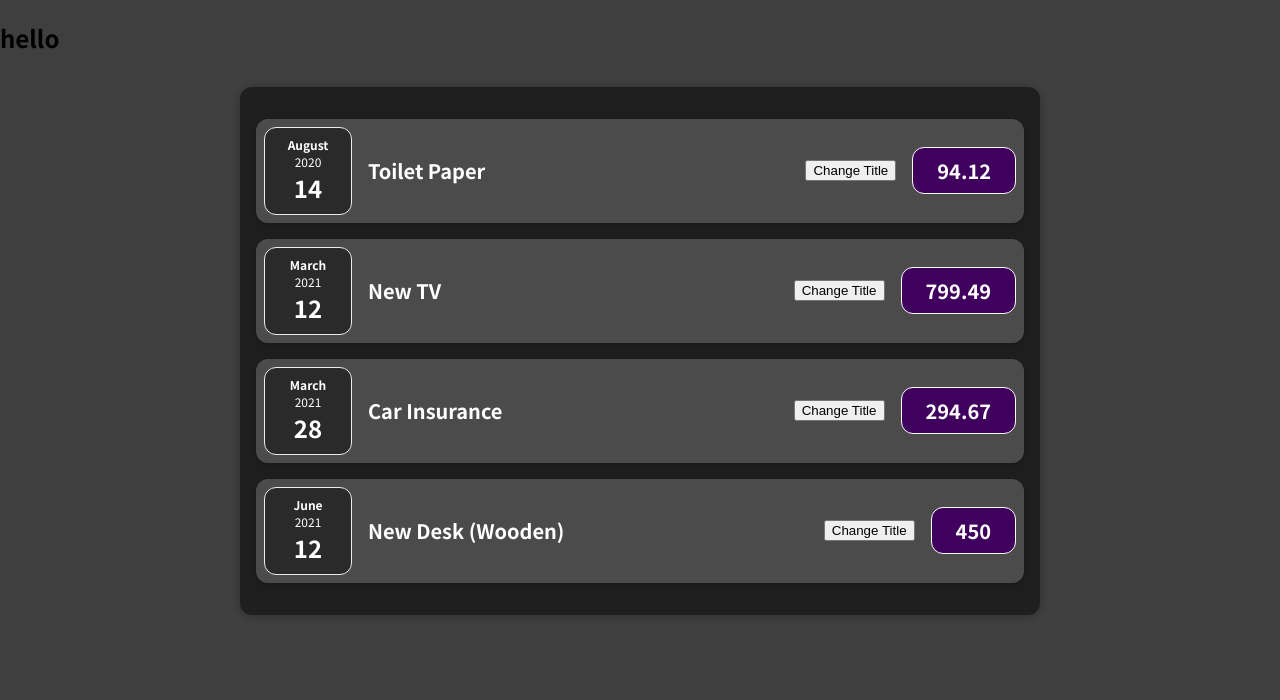
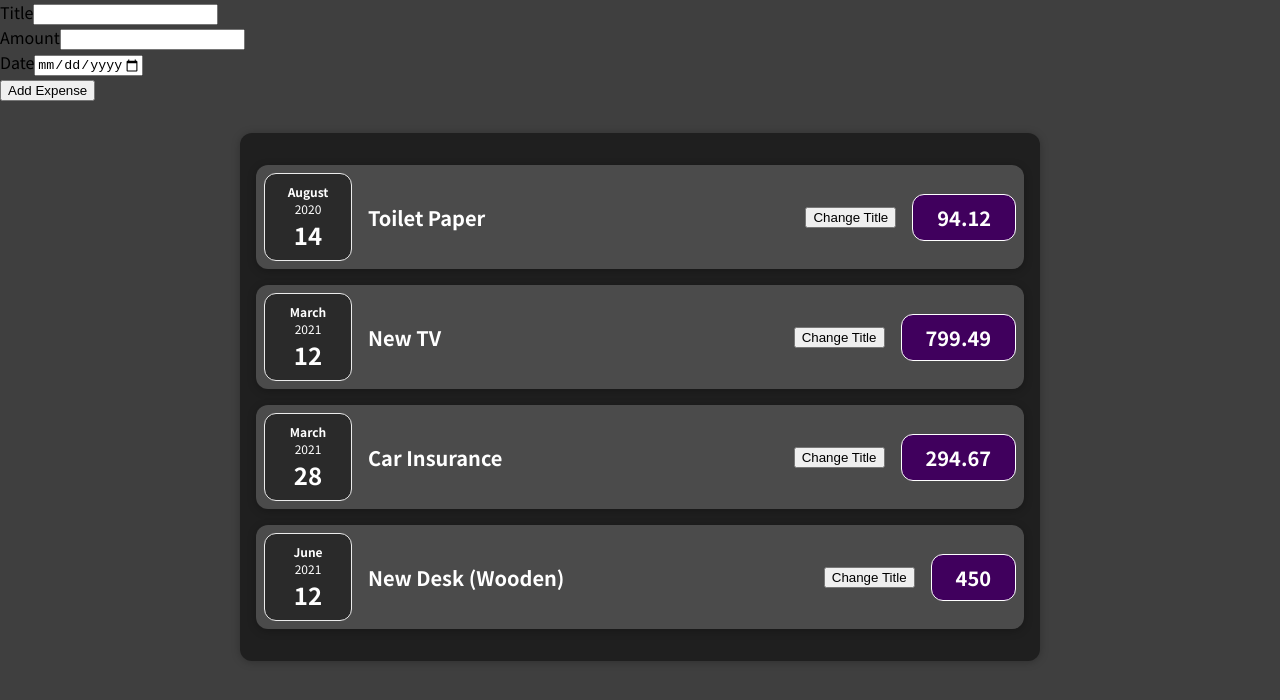
Before and after one commit to johndbigboi/Expense-Tracker, a React (Create React App) app in the folder react-expense-tracker/: page / in a window 1280 px wide. Shown: the top 700 px of the page. Built offline with nearby package versions, Linux system fonts and the light colour scheme.

Commit message:
Importing and Adding NewExpenses.js to App.js

```diff
--- a/react-expense-tracker/src/App.js
+++ b/react-expense-tracker/src/App.js
@@ -1,4 +1,5 @@
 import Expenses from './components/Expenses/Expenses';
+import NewExpense from './components/NewExpense/NewExpense';
 
 function App() {
   const expenses = [
@@ -24,7 +25,7 @@ function App() {
   ];
   return (
     <div>
-      <h2>hello</h2>
+      <NewExpense />
       <Expenses items={expenses} />
     </div>
   );
```
